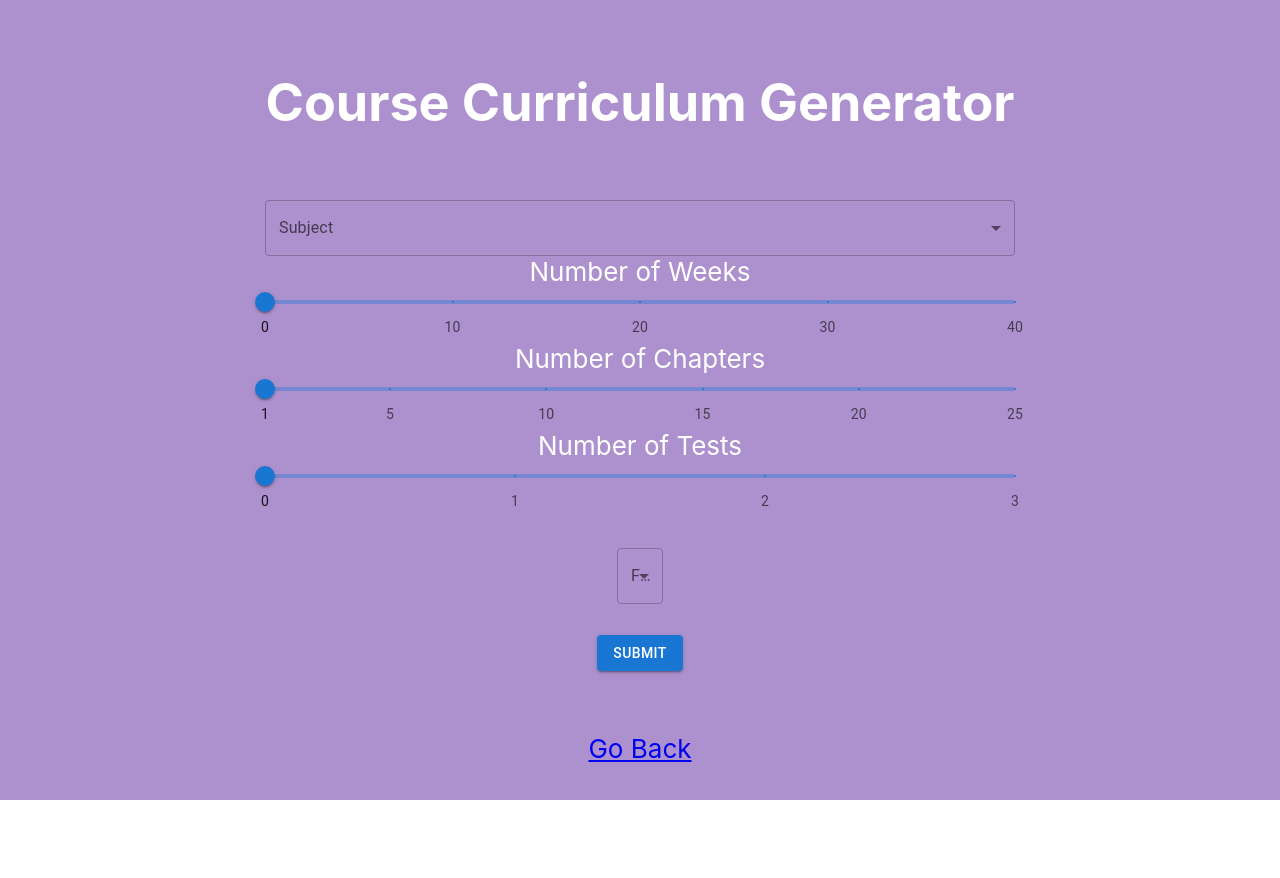
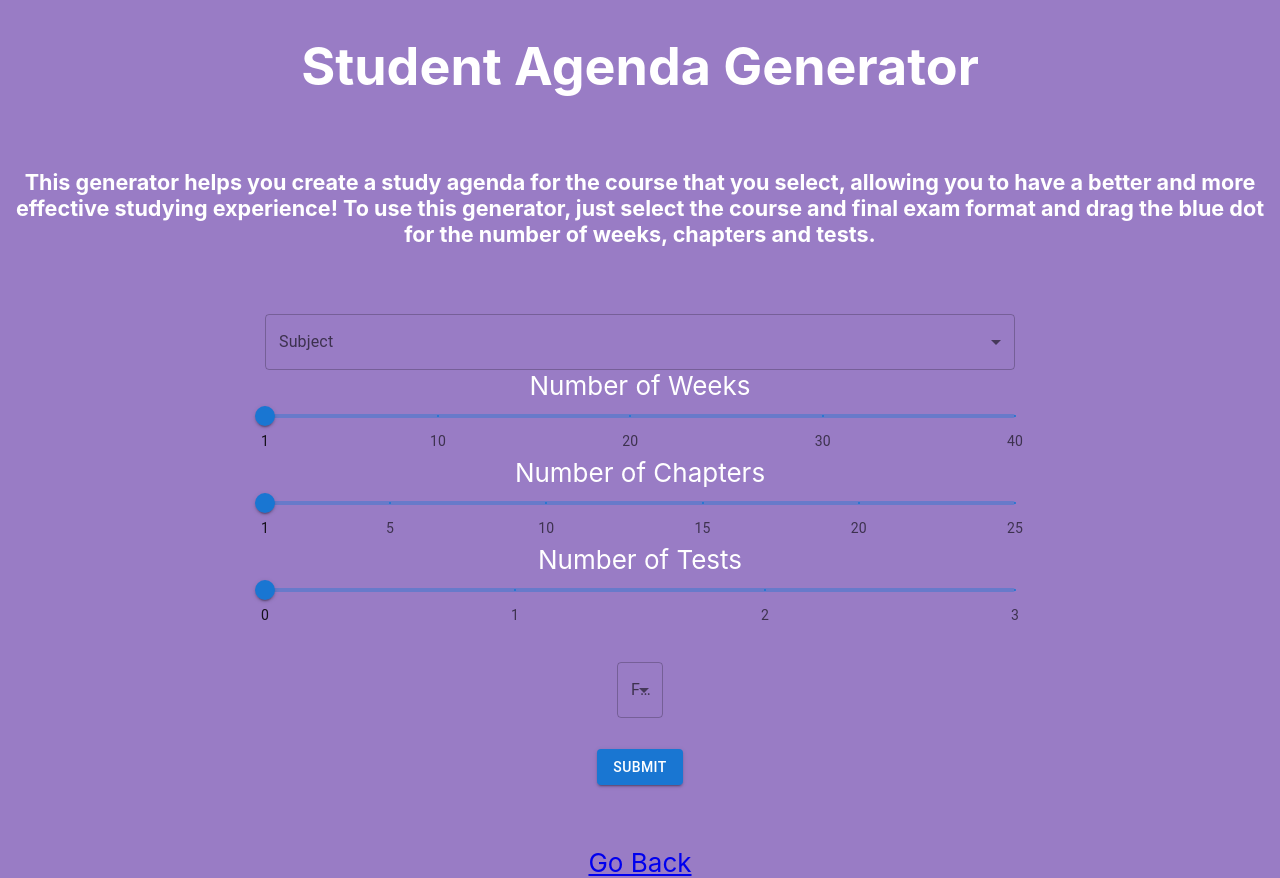
Before and after one commit to arushib2007/Course-Curriculum-Generator, a React (Create React App) app in the folder front-end/: page /course_curriculum_generator in a window 1280 px wide. Before the commit the page ends 800 px from the top, so only its background shows below. Built offline with nearby package versions, Linux system fonts and the light colour scheme.

Commit message:
Add Arushi changes for 6/19

```diff
--- a/front-end/src/App.css
+++ b/front-end/src/App.css
@@ -14,7 +14,7 @@
 }
 
 .App-header {
-  background-color: #ad91ce;
+  background-color: #997cc5;
   min-height: 100vh;
   display: flex;
   flex-direction: column;
--- a/front-end/src/components/CourseCurriculumGenerator.jsx
+++ b/front-end/src/components/CourseCurriculumGenerator.jsx
@@ -26,8 +26,8 @@ function CourseCurriculumGenerator() {
 
     const weekMarks = [
         {
-          value: 0,
-          label: '0',
+          value: 1,
+          label: '1',
         },
         {
           value: 10,
@@ -173,7 +173,8 @@ function CourseCurriculumGenerator() {
 
     return (
         <>
-            <h1>Course Curriculum Generator</h1>
+            <h1>Student Agenda Generator</h1>
+            <h5>This generator helps you create a study agenda for the course that you select, allowing you to have a better and more effective studying experience! To use this generator, just select the course and final exam format and drag the blue dot for the number of weeks, chapters and tests. </h5>
 
             <br />
 
@@ -235,7 +236,7 @@ function CourseCurriculumGenerator() {
                                     step={1}
                                     valueLabelDisplay="auto"
                                     marks={weekMarks}
-                                    min={0}
+                                    min={1}
                                     max={40}
                                 />
                             {/* </ Box> */}
--- a/front-end/src/components/Hero.jsx
+++ b/front-end/src/components/Hero.jsx
@@ -36,7 +36,7 @@ export default function Hero() {
               fontSize: 'clamp(3.5rem, 10vw, 4rem)',
             }}
           >
-            Welcome to QuizWhiz AI!
+            Welcome to StudyBuddyAI!
           </Typography>
         </Stack>
       </Container>
--- a/front-end/src/components/Home.jsx
+++ b/front-end/src/components/Home.jsx
@@ -13,7 +13,7 @@ function Home() {
             <Stack spacing={2} direction="row">
                 <Button variant="contained">
                     <Link style={{textDecoration: 'none'}} to="/course_curriculum_generator">
-                        Course Curriculum Generator
+                        Student Agenda Generator
                     </Link>
                 </Button>
 
--- a/front-end/src/components/QuizGenerator.jsx
+++ b/front-end/src/components/QuizGenerator.jsx
@@ -84,7 +84,7 @@ function QuizGenerator() {
 
     return (
         <>
-            <h1>QuizGenerator Component</h1>
+            <h1>Quiz Generator</h1>
             {/*
 
                 Generate Selection Mechanism for the User
```
